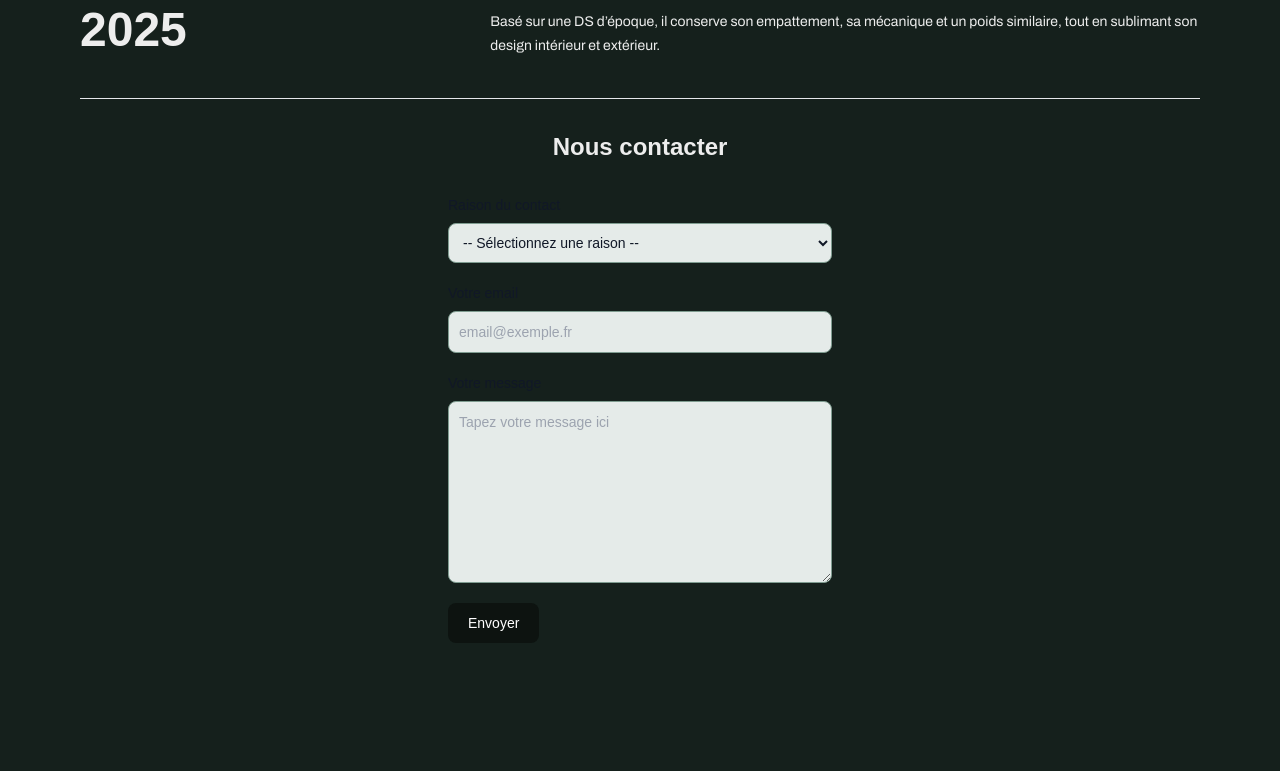
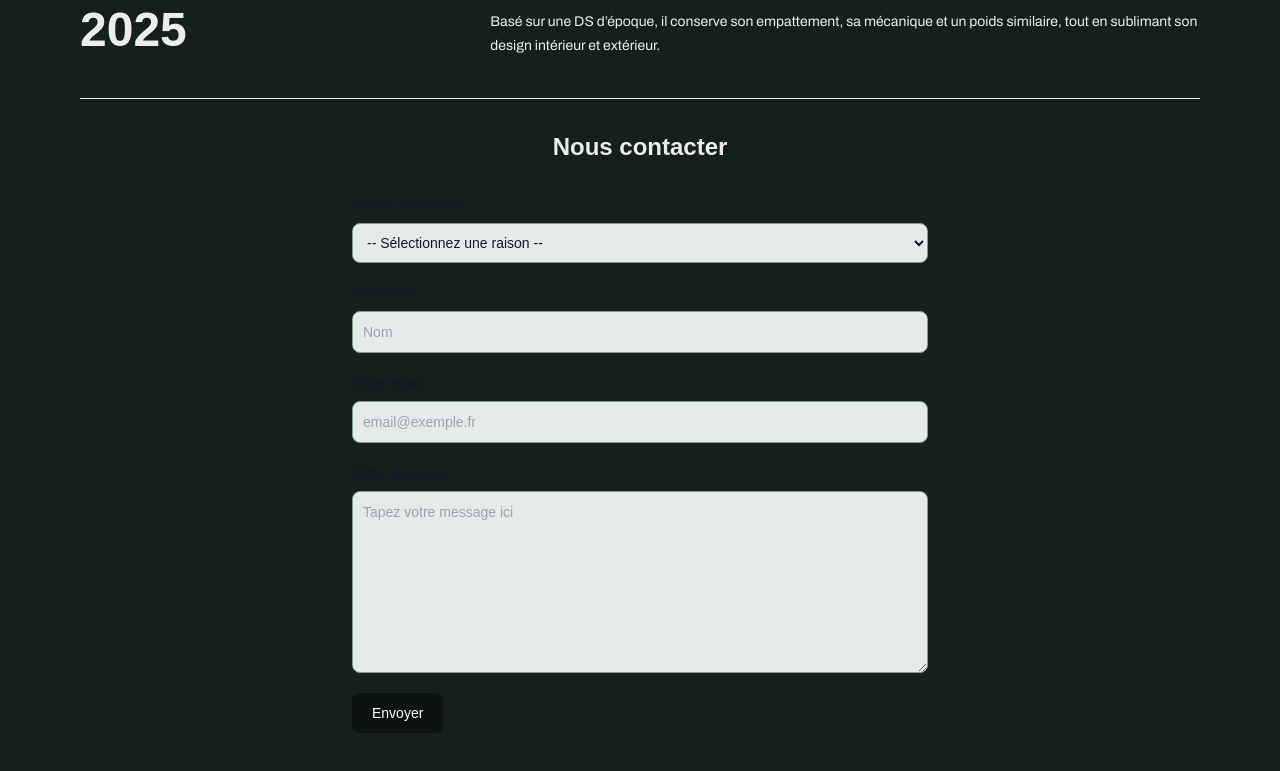
Before and after one commit to BenjaminBihr/coupe-grand-palais, a Next.js app: page / in a window 1280 px wide. Shown: the part 1069-1840 px from the top of the page. Built offline with nearby package versions, Linux system fonts and the light colour scheme; a web font is replaced by a local one.

Commit message:
Add name

```diff
--- a/package.json
+++ b/package.json
@@ -15,6 +15,7 @@
     "embla-carousel-autoplay": "^8.5.2",
     "embla-carousel-react": "^8.5.2",
     "next": "15.1.6",
+    "next-seo": "^6.6.0",
     "react": "^19.0.0",
     "react-dom": "^19.0.0"
   },
--- a/src/app/components/form.tsx
+++ b/src/app/components/form.tsx
@@ -9,18 +9,19 @@ export default function Form() {
     const email = formData.get("email");
     const message = formData.get("message");
     const reason = formData.get("reason");
+    const name = formData.get("name");
 
     // Insert the comment from the form into the Postgres database
     await sql(
-      "INSERT INTO messages (email, message, reason) VALUES ($1, $2, $3)",
-      [email, message, reason]
+      "INSERT INTO messages (email, message, reason, name) VALUES ($1, $2, $3, $4)",
+      [email, message, reason, name]
     );
   }
 
   return (
     <div className="flex w-full flex-col items-center w-full gap-8">
       <h1 className="text-2xl font-semibold">Nous contacter</h1>
-      <form className="max-w-sm mx-auto w-full" action={create}>
+      <form className="max-w-xl mx-auto w-full" action={create}>
         <div className="mb-5">
           <label
             htmlFor="reason"
@@ -32,6 +33,7 @@ export default function Form() {
             defaultValue=""
             id="reason"
             name="reason"
+            required
             className="bg-green-50 border border-green-300 text-gray-900 text-sm rounded-lg focus:ring-green-500 focus:border-green-500 block w-full p-2.5 dark:bg-green-700 dark:border-green-600 dark:placeholder-green-400 dark:text-white dark:focus:ring-green-500 dark:focus:border-green-500"
           >
             <option value="" disabled hidden>
@@ -41,6 +43,21 @@ export default function Form() {
             <option value="press">Presse</option>
             <option value="others">Autres</option>
           </select>
+        </div>
+        <div className="mb-5">
+          <label
+            htmlFor="name"
+            className="block mb-2 text-sm font-medium text-gray-900 dark:text-white"
+          >
+            Votre nom
+          </label>
+          <input
+            type="name"
+            id="name"
+            name="name"
+            className="shadow-xs bg-green-50 border border-green-300 text-gray-900 text-sm rounded-lg focus:ring-green-500 focus:border-green-500 block w-full p-2.5 dark:bg-green-700 dark:border-green-600 dark:placeholder-green-400 dark:text-white dark:focus:ring-green-500 dark:focus:border-green-500 dark:shadow-xs-light"
+            placeholder="Nom"
+          />
         </div>
         <div className="mb-5">
           <label
@@ -69,6 +86,8 @@ export default function Form() {
             id="message"
             name="message"
             rows={8}
+            required
+            maxLength={500}
             className="block p-2.5 w-full text-sm text-gray-900 bg-green-50 rounded-lg border border-green-300 focus:ring-green-500 focus:border-green-500 dark:bg-green-700 dark:border-green-600 dark:placeholder-gray-400 dark:text-white dark:focus:ring-green-500 dark:focus:border-green-500"
             placeholder="Tapez votre message ici"
           ></textarea>
```
Also changed, not shown: 1 other file (tests, documents, lock files or other folders).
